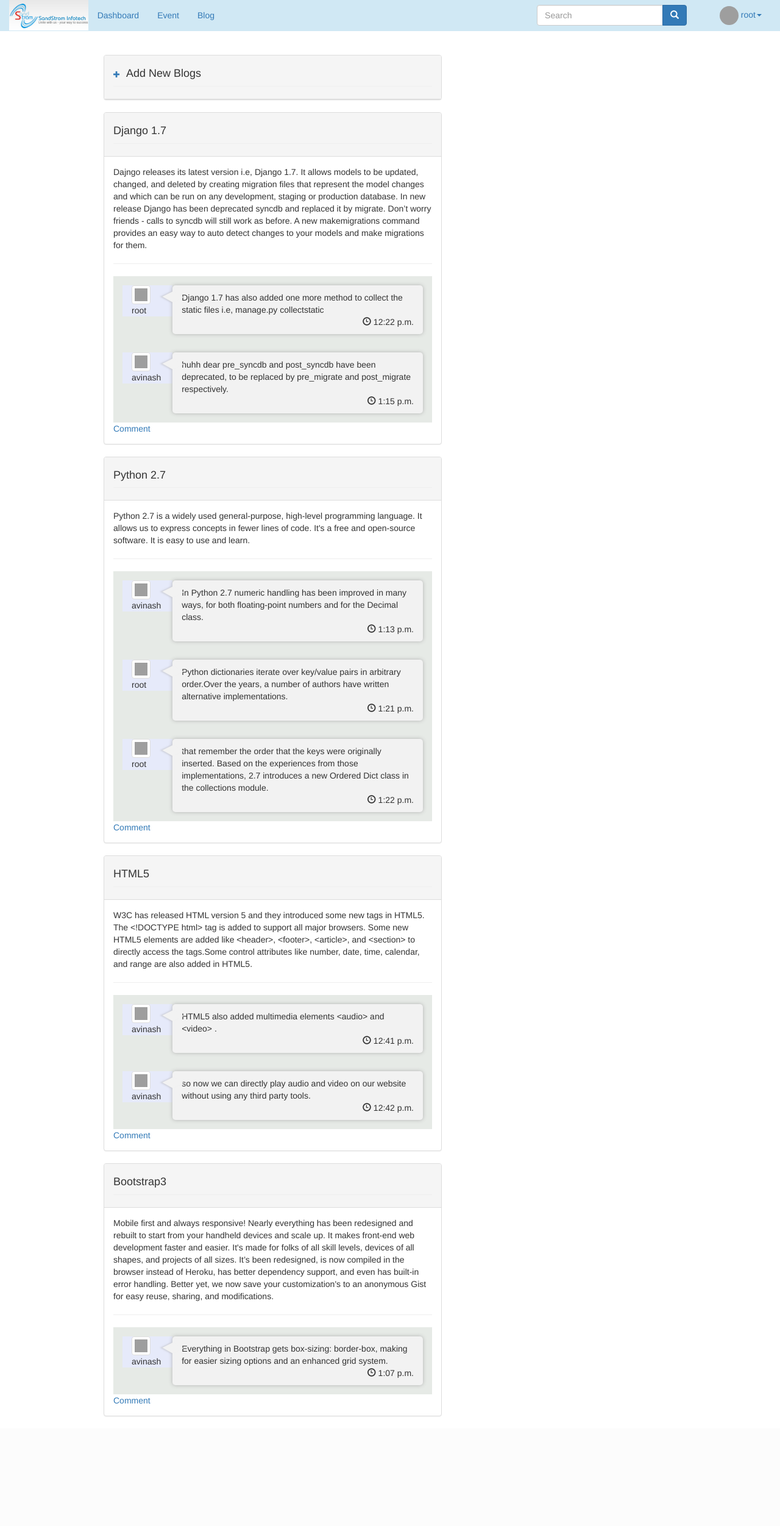
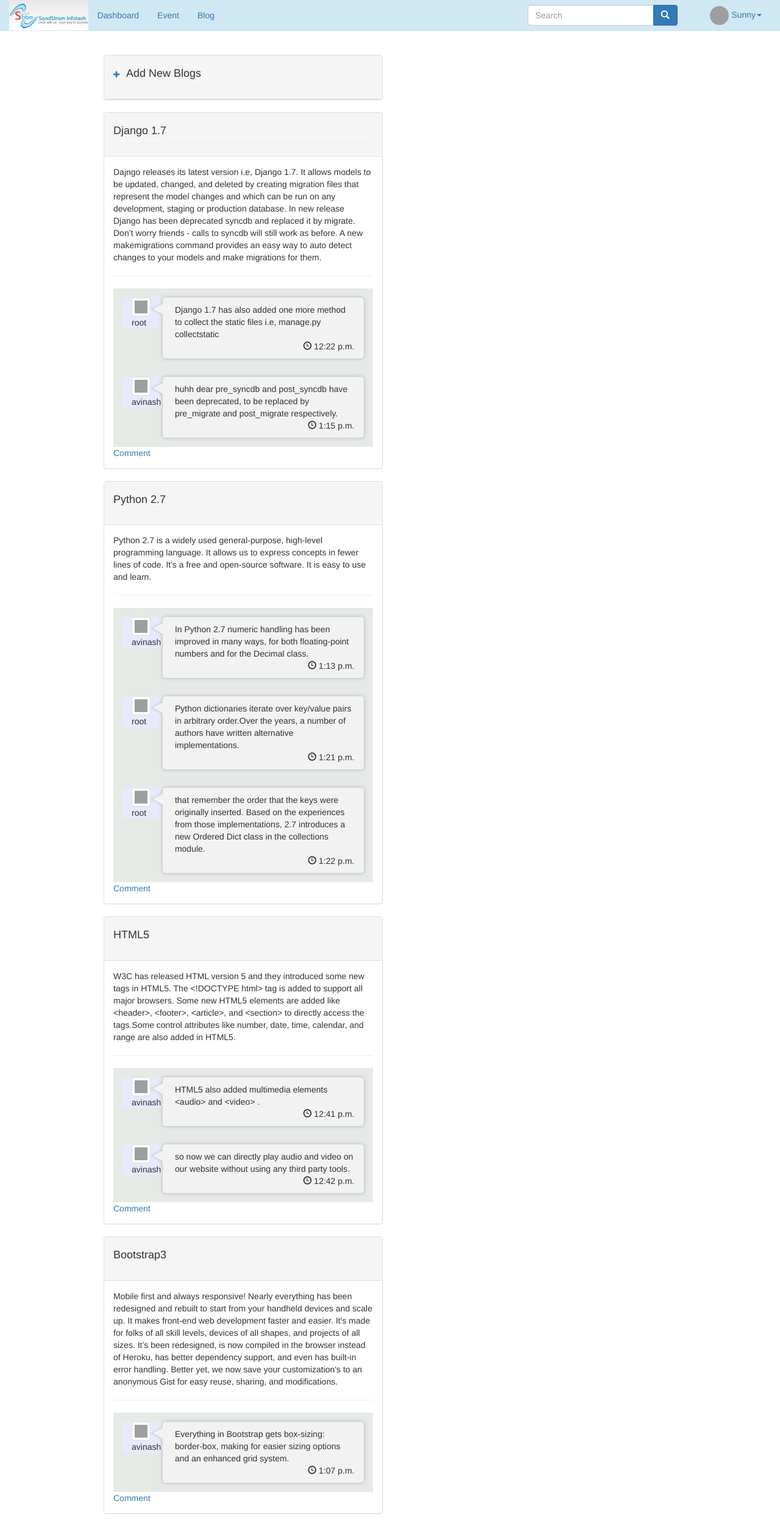
Before and after one commit to sunny777/Event-Feedback, a Django app: template eventblog/media/templates/blogs.html in a window 1280 px wide. Shown: the whole page at 61% size. Before the commit the page ends 2323 px from the top, so only its background shows below. Run offline with Django 3.2, Linux system fonts and the light colour scheme; the template is opened without the code that fills it: values that come from a table or form of the project are taken from there, others are empty; a user stored in the database is signed in; data comes from the database, SQL or seed files in the repository; both versions use the stored data as it was after the commit; parts of the project's set-up code (start-up, migrations or seed data) failed here and were passed over; some libraries are stand-ins or nearby versions; grey boxes are pictures that could not be loaded.

Commit message:
doc added

```diff
--- a/eventblog/blog/forms.py
+++ b/eventblog/blog/forms.py
@@ -1,8 +1,8 @@
 __author__ = 'User'
 
 from django.forms import *    # fill in custom user info then save it
-from blog.models import Blog
-from blog.models import Comment
+from models import Blog
+from models import Comment
 from django.utils.translation import ugettext_lazy as _
 from django.contrib.auth.models import User
 
@@ -16,8 +16,8 @@ class BlogForm(ModelForm):
             'blog_body': _('Blog Description'),
         }
         widgets = {
-            'blog_title': TextInput(attrs={'class': 'form-control', 'max_length': 100}),
-            'blog_body': Textarea(attrs={'class': 'form-control', 'rows': 5,}),
+            'blog_title': TextInput(attrs={'class': 'form-control', 'required': 'True', 'placeholder': 'Give a title to your blog..' }),
+            'blog_body': Textarea(attrs={'class': 'form-control', 'rows': 5, 'required': 'True', 'placeholder': 'Write content for your blog..' }),
         }
 
 
@@ -30,6 +30,6 @@ class CommentForm(ModelForm):
             'blog': "",
         }
         widgets = {
-            'comment_data': TextInput(attrs={'class': 'form-control', 'placeholder': 'Give your comments...', 'max_length': 500}),
+            'comment_data': TextInput(attrs={'class': 'form-control', 'placeholder': 'Give your comments...', 'required': 'True', }),
             'blog': TextInput(attrs={'style': 'display:none;'}),
         }
--- a/eventblog/blog/models.py
+++ b/eventblog/blog/models.py
@@ -22,7 +22,7 @@ class Comment(models.Model):
     user = models.ForeignKey(User, blank=True, null=True)
     comment_date = models.DateField(auto_now_add=True)
     comment_time = models.TimeField(auto_now_add=True)
-    comment_data = models.CharField(max_length=100)
+    comment_data = models.TextField(max_length=250)
 
     def __str__(self):
         return self.comment_data
--- a/eventblog/event/forms.py
+++ b/eventblog/event/forms.py
@@ -21,7 +21,7 @@ class FeedbackForm(ModelForm):
             'event': "",
         }
         widgets = {
-            'feedback_data': TextInput(attrs={'class': 'form-control', 'placeholder': 'Give feedback...',}),
+            'feedback_data': TextInput(attrs={'class': 'form-control', 'placeholder': 'Give feedback...', 'required': 'True', }),
             'event': TextInput(attrs={'style': 'display:none;'}),
         }
 
@@ -35,7 +35,7 @@ class SuggestionForm(ModelForm):
             'event': "",
         }
         widgets = {
-            'suggestion_data': TextInput(attrs={'class': 'form-control', 'placeholder': 'Give suggestion...',}),
+            'suggestion_data': TextInput(attrs={'class': 'form-control', 'placeholder': 'Give suggestion...', 'required':'True', }),
             'event': TextInput(attrs={'style': 'display:none;'}),
         }
 
@@ -60,7 +60,7 @@ class RatingForm(ModelForm):
             'event': "",
         }
         widgets = {
-            'rating_star': Select(choices=RATING_CHOICES, attrs={'class': 'form-control'}),
+            'rating_star': Select(choices=RATING_CHOICES, attrs={'class': 'form-control', }),
             'event': TextInput(attrs={'style': 'display:none;'}),
         }
 
--- a/eventblog/eventblog/settings.py
+++ b/eventblog/eventblog/settings.py
@@ -61,6 +61,8 @@ ROOT_URLCONF = 'eventblog.urls'
 
 WSGI_APPLICATION = 'eventblog.wsgi.application'
 
+DAB_FIELD_RENDERER = 'django_admin_bootstrapped.renderers.BootstrapFieldRenderer'
+
 
 # Database
 # https://docs.djangoproject.com/en/1.7/ref/settings/#databases
--- a/eventblog/media/templates/blogs.html
+++ b/eventblog/media/templates/blogs.html
@@ -14,14 +14,14 @@
     <!--main-->
 <div class="container" id="main">
    <div class="row" style="margin-top:-100px;">
-        <div class="col-md-6 col-sm-4"style="margin-left:100px;">
+        <div class="col-md-5 col-sm-4"style="margin-left:100px;">
             <div class="panel panel-default">
                 <div class="panel-heading">
                     <h4><a href="#addblogModal" role="button" data-toggle="modal"><span class="glyphicon glyphicon-plus"></span></a>&nbsp;&nbsp;Add New Blogs </h4>
                 </div>
             </div>
         </div>
-        <div class="col-md-6 col-sm-4" style="margin-left:100px;">
+        <div class="col-md-5 col-sm-4" style="margin-left:100px;">
             {% if latest_blog_list %}
                 {% for blog in latest_blog_list %}
                     <div class="panel panel-default">
@@ -38,7 +38,7 @@
                                             <span>{{comment.user.username}}</span>
                                         </div>
                                         <div class="col-md-10 col-sm-10 bubble" style="display:inline;float:right;">
-                                            <div style="float:left;">{{comment.comment_data}}</div><br />
+                                            <div style="float:left;margin-left: 5px;">{{comment.comment_data}}</div><br />
                                             <div style="float:right;"><i class="glyphicon glyphicon-time"></i>&nbsp;{{comment.comment_time}}</div>
                                         </div>
                                     </div>
@@ -65,13 +65,13 @@
 <!--add blog modal-->
 <div id="addblogModal" class="modal fade" tabindex="-1" role="dialog" aria-hidden="true">
    <div class="modal-dialog">
-  <div class="modal-content">
-      <div class="modal-header">
+        <div class="modal-body">
+            <div class="col-md-10 col-sm-4">
+                  <div class="panel panel-default">
+                      <div class="panel-body">
                             <button type="button" class="close" data-dismiss="modal" aria-hidden="true">×</button>
                             <h2 class="text-center">Blog</h2>
-      </div>
-      <div class="modal-body" style="padding:0px;">
-          <div class="col-md-12">
+                            <hr>
                             <form class="form-group" action="" method="post">
                                 {% csrf_token %}
                                    {{ form_blog }}
@@ -79,8 +79,6 @@
                             </form>
                       </div>
                   </div>
-      <div class="modal-footer">
-
             </div>
         </div>
    </div>
@@ -95,5 +93,6 @@
     {# Load CSS and JavaScript #}
     {% bootstrap_css %}
     {% bootstrap_javascript %}
+
 </body>
 </html>
--- a/eventblog/media/templates/main_nav.html
+++ b/eventblog/media/templates/main_nav.html
@@ -16,13 +16,13 @@
                   <button class="btn btn-default btn-primary" type="submit"><i class="glyphicon glyphicon-search"></i></button>
                 </div>
               </div>
-              <a href="#" class="dropdown-toggle" style="margin-left:10px; text-decoration:none;" data-toggle="dropdown" role="button" aria-expanded="false"><img src="../media/{{user.userprofile.user_picture}}"class="img-circle"style="width: 31px;height: 31px;">&nbsp;{{ user.username }}<span class="caret"></span></a>
+              <a href="#" class="dropdown-toggle" style="margin-left:10px; text-decoration:none;" data-toggle="dropdown" role="button" aria-expanded="false"><img src="../media/{{user.userprofile.user_picture}}"class="img-circle"style="width: 31px;height: 31px;">&nbsp;{{ user.first_name }}<span class="caret"></span></a>
                 <ul class="dropdown-menu" role="menu">
                    <li><a href="/account/logout">Logout</a></li>
                 </ul>
           </form>
           <ul class="nav navbar-nav navbar-left">
-			 <li><a href="/dashboard">Dashboard</a></li>
+			 <li class="active"><a href="/dashboard">Dashboard</a></li>
 			 <li><a href="/events">Event</a></li>
 			 <li><a href="/blogs">Blog</a></li>
              <!--<li>
```
Also changed, not shown: eventblog/dashboard/views.py (+9 -0 lines), eventblog/media/templates/dashboard.html (+10 -15 lines), eventblog/media/templates/events.html (+7 -7 lines), eventblog/db.sqlite3, eventblog/media/images/hanumanjyanti.jpg (deleted). Lines whose indentation alone changed are shown as unchanged.
